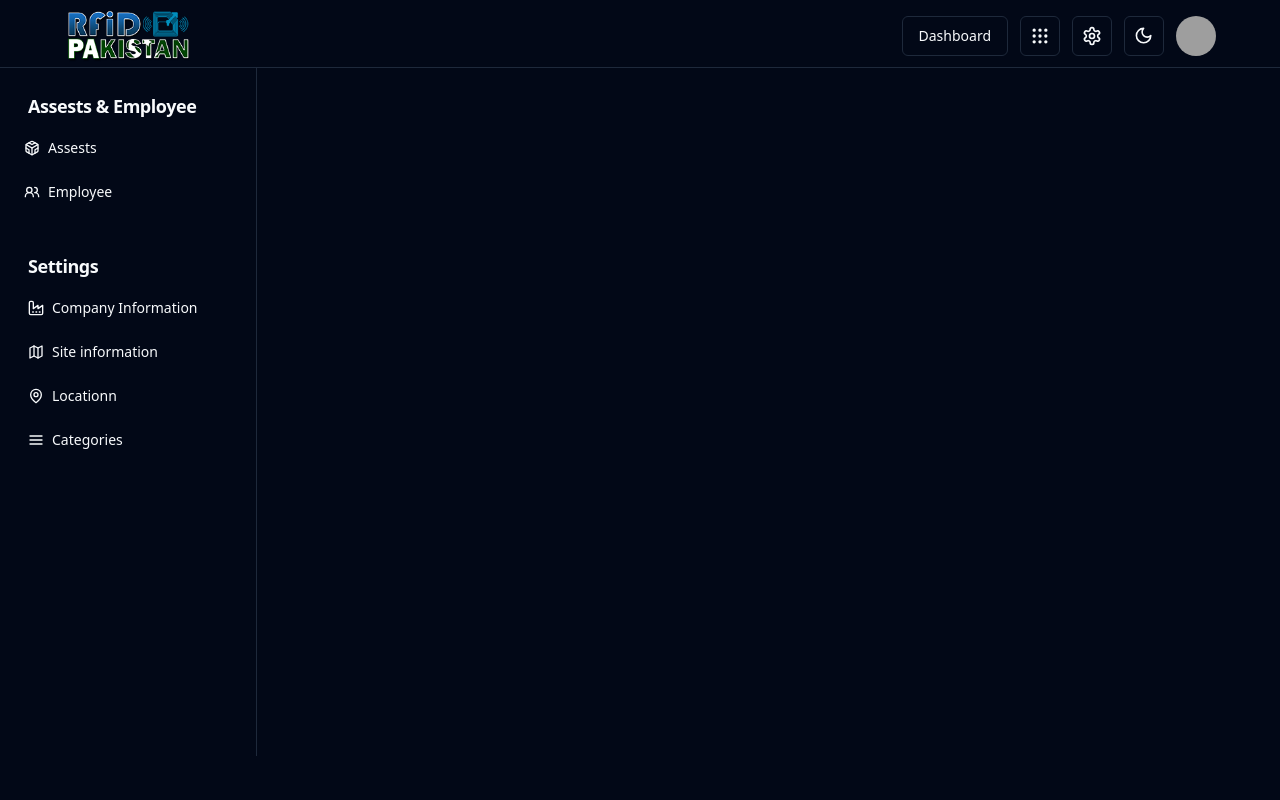
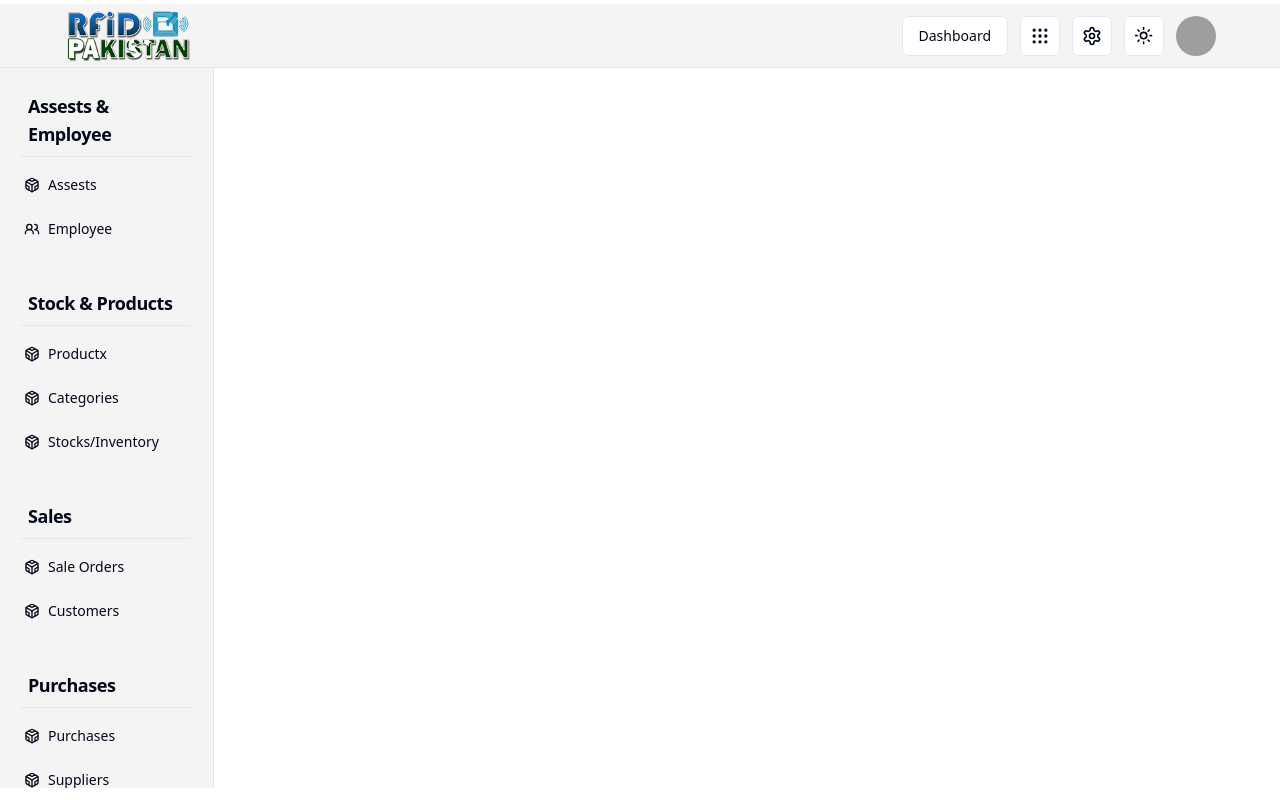
Before and after one commit to arsalan1664/RFID---Assest-Management-App, a React (Vite) app: page /settings in a window 1280 px wide. Built offline with nearby package versions, Linux system fonts and the light colour scheme; grey boxes are pictures that could not be loaded.

Commit message:
Pending changes exported from your codespace

```diff
--- a/package.json
+++ b/package.json
@@ -11,6 +11,7 @@
   },
   "dependencies": {
     "@hookform/resolvers": "^3.3.2",
+    "@radix-ui/react-accordion": "^1.1.2",
     "@radix-ui/react-avatar": "^1.0.4",
     "@radix-ui/react-checkbox": "^1.0.4",
     "@radix-ui/react-dialog": "^1.0.5",
@@ -18,6 +19,7 @@
     "@radix-ui/react-label": "^2.0.2",
     "@radix-ui/react-navigation-menu": "^1.1.4",
     "@radix-ui/react-popover": "^1.0.7",
+    "@radix-ui/react-scroll-area": "^1.0.5",
     "@radix-ui/react-select": "^2.0.0",
     "@radix-ui/react-separator": "^1.0.3",
     "@radix-ui/react-slot": "^1.0.2",
--- a/src/components/NavBar.tsx
+++ b/src/components/NavBar.tsx
@@ -7,7 +7,7 @@ import { Grip, Settings } from "lucide-react";
 
 function NavBar() {
   return (
-    <div className=" h-16   w-full  border-b">
+    <div className=" h-16   w-full  border-b bg-zinc-100">
       <div className="mx-16 my-1 flex items-center h-full w-['75%']">
         <div className="flex items-center justify-between w-full h-full">
           <div className="flex items-center justify-start w-full h-full">
@@ -28,7 +28,7 @@ function NavBar() {
               <path d="M19.1 4.9C23 8.8 23 15.1 19.1 19" />
             </svg>
             <h1 className="text-3xl  tracking-wide">RFID PAKISTAN</h1> */}
-            <img className="w-auto h-14" src="/public/RFID-72-Res-Logo-190x83.png"/>
+            <img className="w-auto h-14" src="/RFID-72-Res-Logo-190x83.png"/>
           </div>
 
           <div className="flex gap-2"></div>
--- a/src/components/Sidebar.tsx
+++ b/src/components/Sidebar.tsx
@@ -1,55 +1,149 @@
 import { cn } from "@/lib/utils";
 import { Button } from "./ui/button";
 import { Link } from "react-router-dom";
-import { AlignJustify, Codesandbox, Factory, Map, MapPin, Users2 } from "lucide-react";
+import { Separator } from "@/components/ui/separator";
 
+import {
+  AlignJustify,
+  Codesandbox,
+  Factory,
+  Map,
+  MapPin,
+  Users2,
+} from "lucide-react";
+import { ScrollArea } from "./ui/scroll-area";
 
-// const SidebarNav = [
-//   {
-//     id: 1,
-//     title: "Comapany information",
-//     icon: <Factory size={20} />,
-//     link: "/setting/companyinfo",
-//   },
-//   {
-//     id: 2,
-//     title: "Site Information",
-//     icon: <Map size={20} />,
-//     link: "/setting/siteinfo",
-//   },
-//   {
-//     id: 3,
-//     title: "Location",
-//     icon: <MapPin size={20} />,
-//     link: "/setting/location",
-//   },
-//   {
-//     id: 4,
-//     title: "Catagories",
-//     icon: <AlignJustify size={20} />,
-//     link: "/setting/category",
-//   },
-//   {
-//     id: 5,
-//     title: "Assests Fields",
-//     icon: <Boxes size={20} />,
-//     link: "/setting/assestsfield",
-//   },
-// ];
+const StocksProducts = [
+  {
+    id: "1",
+    title: "Productx",
+    icon: <Codesandbox size={20} className="mr-2 h-4 w-4" />,
+    link: "/settings/assests",
+  },
+  {
+    id: "2",
+    title: "Categories",
+    icon: <Codesandbox size={20} className="mr-2 h-4 w-4" />,
+    link: "/settings/assests",
+  },
+  {
+    id: "3",
+    title: "Stocks/Inventory",
+    icon: <Codesandbox size={20} className="mr-2 h-4 w-4" />,
+    link: "/settings/assests",
+  },
+];
+const Sales = [
+  {
+    id: "1",
+    title: "Sale Orders",
+    icon: <Codesandbox size={20} className="mr-2 h-4 w-4" />,
+    link: "/settings/assests",
+  },
+  {
+    id: "2",
+    title: "Customers",
+    icon: <Codesandbox size={20} className="mr-2 h-4 w-4" />,
+    link: "/settings/assests",
+  },
+];
+const Purchase = [
+  {
+    id: "1",
+    title: "Purchases",
+    icon: <Codesandbox size={20} className="mr-2 h-4 w-4" />,
+    link: "/settings/assests",
+  },
+  {
+    id: "2",
+    title: "Suppliers",
+    icon: <Codesandbox size={20} className="mr-2 h-4 w-4" />,
+    link: "/settings/assests",
+  },
+];
+
+const Encoder = [
+  {
+    id: "1",
+    title: "Encoder",
+    icon: <Codesandbox size={20} className="mr-2 h-4 w-4" />,
+    link: "/settings/assests",
+  },
+  {
+    id: "2",
+    title: "Encoder Printer",
+    icon: <Codesandbox size={20} className="mr-2 h-4 w-4" />,
+    link: "/settings/assests",
+  },
+];
+
+const Warehouses = [
+  {
+    id: "1",
+    title: "Continents",
+    icon: <Codesandbox size={20} className="mr-2 h-4 w-4" />,
+    link: "/settings/assests",
+  },
+  {
+    id: "2",
+    title: "Countires",
+    icon: <Codesandbox size={20} className="mr-2 h-4 w-4" />,
+    link: "/settings/assests",
+  },
+
+  {
+    id: "3",
+    title: "State",
+    icon: <Codesandbox size={20} className="mr-2 h-4 w-4" />,
+    link: "/settings/assests",
+  },
+  {
+    id: "4",
+    title: "Cities",
+    icon: <Codesandbox size={20} className="mr-2 h-4 w-4" />,
+    link: "/settings/assests",
+  },
+  {
+    id: "5",
+    title: "Location",
+    icon: <Codesandbox size={20} className="mr-2 h-4 w-4" />,
+    link: "/settings/assests",
+  },
+  {
+    id: "6",
+    title: "Building",
+    icon: <Codesandbox size={20} className="mr-2 h-4 w-4" />,
+    link: "/settings/assests",
+  },
+  {
+    id: "7",
+    title: "Floor",
+    icon: <Codesandbox size={20} className="mr-2 h-4 w-4" />,
+    link: "/settings/assests",
+  },
+  {
+    id: "8",
+    title: "Warehouses",
+    icon: <Codesandbox size={20} className="mr-2 h-4 w-4" />,
+    link: "/settings/assests",
+  },
+];
 
 export function Sidebar() {
   return (
-    <div className="hidden lg:block">
+    <ScrollArea className="w-auto h-[90vh] bg-zinc-100">
+      <div className="hidden lg:block ">
         <div className={cn("pb-12  ")}>
-        <div className="space-y-4 py-4 h-[80vh]">
+          <div className="space-y-4 py-4 h-[90vh]">
             {/* Assests and Employee*/}
             <div className="py-2">
               <h2 className="relative px-7 text-lg font-semibold tracking-tight">
                 Assests & Employee
               </h2>
+              <Separator className="w-[80%] ml-5 mt-2" />
               <div className="space-y-1 p-2">
-              <Button variant="ghost" className="w-full justify-start">
-                <Codesandbox  size={20} className="mr-2 h-4 w-4" />
+                <Button variant="ghost" className="w-[90%] justify-start">
+                  <Codesandbox size={20} className="mr-2 h-4 w-4" />
                   <Link to={"/settings/assests"}>Assests</Link>
                 </Button>
                 <Button variant="ghost" className="w-full justify-start">
@@ -58,21 +152,120 @@ export function Sidebar() {
                 </Button>
               </div>
             </div>
-            {/* <DropdownMenuSeparator/> */}
-
+            {/* Stocks Products*/}
+            <div className="py-2">
+              <h2 className="relative px-7 text-lg font-semibold tracking-tight">
+                Stock & Products
+              </h2>
+              <Separator className="w-[80%] ml-5 mt-2" />
+              <div className="space-y-1 p-2">
+                {StocksProducts.map((i) => (
+                  <Button
+                    variant="ghost"
+                    className="w-full justify-start"
+                    key={i.id}
+                  >
+                    {/* <Codesandbox size={20} className="mr-2 h-4 w-4" /> */}
+                    {i.icon}
+                    <Link to={i.link}>{i.title}</Link>
+                  </Button>
+                ))}
+              </div>
+            </div>
+            {/* Sales*/}
+            <div className="py-2">
+              <h2 className="relative px-7 text-lg font-semibold tracking-tight">
+                Sales
+              </h2>
+              <Separator className="w-[80%] ml-5 mt-2" />
+              <div className="space-y-1 p-2">
+                {Sales.map((i) => (
+                  <Button
+                    variant="ghost"
+                    className="w-full justify-start"
+                    key={i.id}
+                  >
+                    {/* <Codesandbox size={20} className="mr-2 h-4 w-4" /> */}
+                    {i.icon}
+                    <Link to={i.link}>{i.title}</Link>
+                  </Button>
+                ))}
+              </div>
+            </div>
+            {/* Purchase*/}
+            <div className="py-2">
+              <h2 className="relative px-7 text-lg font-semibold tracking-tight">
+                Purchases
+              </h2>
+              <Separator className="w-[80%] ml-5 mt-2" />
+              <div className="space-y-1 p-2">
+                {Purchase.map((i) => (
+                  <Button
+                    variant="ghost"
+                    className="w-full justify-start"
+                    key={i.id}
+                  >
+                    {/* <Codesandbox size={20} className="mr-2 h-4 w-4" /> */}
+                    {i.icon}
+                    <Link to={i.link}>{i.title}</Link>
+                  </Button>
+                ))}
+              </div>
+            </div>
+            {/* Encoder*/}
+            <div className="py-2">
+              <h2 className="relative px-7 text-lg font-semibold tracking-tight">
+                Encoder
+              </h2>
+              <Separator className="w-[80%] ml-5 mt-2" />
+              <div className="space-y-1 p-2">
+                {Encoder.map((i) => (
+                  <Button
+                    variant="ghost"
+                    className="w-full justify-start"
+                    key={i.id}
+                  >
+                    {/* <Codesandbox size={20} className="mr-2 h-4 w-4" /> */}
+                    {i.icon}
+                    <Link to={i.link}>{i.title}</Link>
+                  </Button>
+                ))}
+              </div>
+            </div>
+            {/* Warehouses*/}
+            <div className="py-2">
+              <h2 className="relative px-7 text-lg font-semibold tracking-tight">
+                Warehouses
+              </h2>
+              <Separator className="w-[80%] ml-5 mt-2" />
+              <div className="space-y-1 p-2">
+                {Warehouses.map((i) => (
+                  <Button
+                    variant="ghost"
+                    className="w-full justify-start"
+                    key={i.id}
+                  >
+                    {/* <Codesandbox size={20} className="mr-2 h-4 w-4" /> */}
+                    {i.icon}
+                    <Link to={i.link}>{i.title}</Link>
+                  </Button>
+                ))}
+              </div>
+            </div>
             {/* Settings */}
             <div className="px-3 py-2 ">
               <h2 className="mb-2 px-4 text-lg font-semibold tracking-tight">
                 Settings
               </h2>
+              <Separator className="w-[80%] ml-5 mt-2" />
               <div className="space-y-1">
                 <Button variant="ghost" className="w-full justify-start ">
                   <Factory size={20} className="mr-2 h-4 w-4" />
-                <Link to={"/settings/companyinfo"}>Company Information</Link>
+                  <Link to={"/settings/companyinfo"}>Company</Link>
                 </Button>
                 <Button variant="ghost" className="w-full justify-start">
                   <Map size={20} className="mr-2 h-4 w-4" />
-                <Link to={"/settings/siteinfo"}>Site information</Link>
+                  <Link to={"/settings/siteinfo"}>Site</Link>
                 </Button>
                 <Button variant="ghost" className="w-full justify-start">
                   <MapPin size={20} className="mr-2 h-4 w-4" />
@@ -80,7 +273,6 @@ export function Sidebar() {
                 </Button>
                 <Button variant="ghost" className="w-full justify-start">
                   <AlignJustify size={20} className="mr-2 h-4 w-4" />
-
                   <Link to={"/settings/categories"}>Categories</Link>
                 </Button>
                 {/* <Button variant="ghost" className="w-full justify-start">
@@ -92,5 +284,6 @@ export function Sidebar() {
           </div>
         </div>
       </div>
+    </ScrollArea>
   );
 }
--- /dev/null
+++ b/src/components/ui/accordion.tsx
@@ -0,0 +1,58 @@
+"use client"
+
+import * as React from "react"
+import * as AccordionPrimitive from "@radix-ui/react-accordion"
+import { ChevronDown } from "lucide-react"
+
+import { cn } from "@/lib/utils"
+
+const Accordion = AccordionPrimitive.Root
+
+const AccordionItem = React.forwardRef<
+  React.ElementRef<typeof AccordionPrimitive.Item>,
+  React.ComponentPropsWithoutRef<typeof AccordionPrimitive.Item>
+>(({ className, ...props }, ref) => (
+  <AccordionPrimitive.Item
+    ref={ref}
+    className={cn("border-b", className)}
+    {...props}
+  />
+))
+AccordionItem.displayName = "AccordionItem"
+
+const AccordionTrigger = React.forwardRef<
+  React.ElementRef<typeof AccordionPrimitive.Trigger>,
+  React.ComponentPropsWithoutRef<typeof AccordionPrimitive.Trigger>
+>(({ className, children, ...props }, ref) => (
+  <AccordionPrimitive.Header className="flex">
+    <AccordionPrimitive.Trigger
+      ref={ref}
+      className={cn(
+        "flex flex-1 items-center justify-between py-4 font-medium transition-all hover:underline [&[data-state=open]>svg]:rotate-180",
+        className
+      )}
+      {...props}
+    >
+      {children}
+      <ChevronDown className="h-4 w-4 shrink-0 transition-transform duration-200" />
+    </AccordionPrimitive.Trigger>
+  </AccordionPrimitive.Header>
+))
+AccordionTrigger.displayName = AccordionPrimitive.Trigger.displayName
+
+const AccordionContent = React.forwardRef<
+  React.ElementRef<typeof AccordionPrimitive.Content>,
+  React.ComponentPropsWithoutRef<typeof AccordionPrimitive.Content>
+>(({ className, children, ...props }, ref) => (
+  <AccordionPrimitive.Content
+    ref={ref}
+    className="overflow-hidden text-sm transition-all data-[state=closed]:animate-accordion-up data-[state=open]:animate-accordion-down"
+    {...props}
+  >
+    <div className={cn("pb-4 pt-0", className)}>{children}</div>
+  </AccordionPrimitive.Content>
+))
+
+AccordionContent.displayName = AccordionPrimitive.Content.displayName
+
+export { Accordion, AccordionItem, AccordionTrigger, AccordionContent }
--- /dev/null
+++ b/src/components/ui/scroll-area.tsx
@@ -0,0 +1,53 @@
+"use client"
+
+import * as React from "react"
+import * as ScrollAreaPrimitive from "@radix-ui/react-scroll-area"
+
+import { cn } from "@/lib/utils"
+
+const ScrollArea = React.forwardRef<
+  React.ElementRef<typeof ScrollAreaPrimitive.Root>,
+  React.ComponentPropsWithoutRef<typeof ScrollAreaPrimitive.Root>
+>(({ className, children, ...props }, ref) => (
+  <ScrollAreaPrimitive.Root
+    ref={ref}
+    className={cn("relative overflow-hidden", className)}
+    {...props}
+  >
+    <ScrollAreaPrimitive.Viewport className="h-full w-full rounded-[inherit]">
+      {children}
+    </ScrollAreaPrimitive.Viewport>
+    <ScrollBar />
+    <ScrollAreaPrimitive.Corner />
+  </ScrollAreaPrimitive.Root>
+))
+ScrollArea.displayName = ScrollAreaPrimitive.Root.displayName
+
+const ScrollBar = React.forwardRef<
+  React.ElementRef<typeof ScrollAreaPrimitive.ScrollAreaScrollbar>,
+  React.ComponentPropsWithoutRef<typeof ScrollAreaPrimitive.ScrollAreaScrollbar>
+>(({ className, orientation = "vertical", ...props }, ref) => (
+  <ScrollAreaPrimitive.ScrollAreaScrollbar
+    ref={ref}
+    orientation={orientation}
+    className={cn(
+      "flex touch-none select-none transition-colors",
+      orientation === "vertical" &&
+        "h-full w-2.5 border-l border-l-transparent p-[1px]",
+      orientation === "horizontal" &&
+        "h-2.5 border-t border-t-transparent p-[1px]",
+      className
+    )}
+    {...props}
+  >
+    <ScrollAreaPrimitive.ScrollAreaThumb
+      className={cn(
+        "relative rounded-full bg-border",
+        orientation === "vertical" && "flex-1"
+      )}
+    />
+  </ScrollAreaPrimitive.ScrollAreaScrollbar>
+))
+ScrollBar.displayName = ScrollAreaPrimitive.ScrollAreaScrollbar.displayName
+
+export { ScrollArea, ScrollBar }
--- a/src/main.tsx
+++ b/src/main.tsx
@@ -9,7 +9,7 @@ import { BrowserRouter } from "react-router-dom";
 
 ReactDOM.createRoot(document.getElementById('root')!).render(
   <React.StrictMode>
-    <ThemeProvider defaultTheme="dark" storageKey="vite-ui-theme">
+    <ThemeProvider defaultTheme="light" storageKey="vite-ui-theme">
       <BrowserRouter>
         <App />
       </BrowserRouter>
--- a/src/views/Assests.tsx
+++ b/src/views/Assests.tsx
@@ -5,12 +5,11 @@ import { Outlet } from "react-router-dom"
 
 function Assests() {
     return (
-        <div className="grid lg:grid-cols-5">
+        <div className="grid lg:grid-cols-6">
             <Sidebar />
-            <div className="col-span-3 lg:col-span-4 lg:border-l">
-                <div className="h-full px-4 py-6 lg:px-8">
+            <div className="col-span-3 lg:col-span-5 lg:border-l">
+                <div className="h-full px-2 py-6 lg:px-2">
                     <Outlet/>
-
                 </div>
             </div>
         </div>
```
Also changed, not shown: 1 other file (tests, documents, lock files or other folders). Lines whose indentation alone changed are shown as unchanged.
